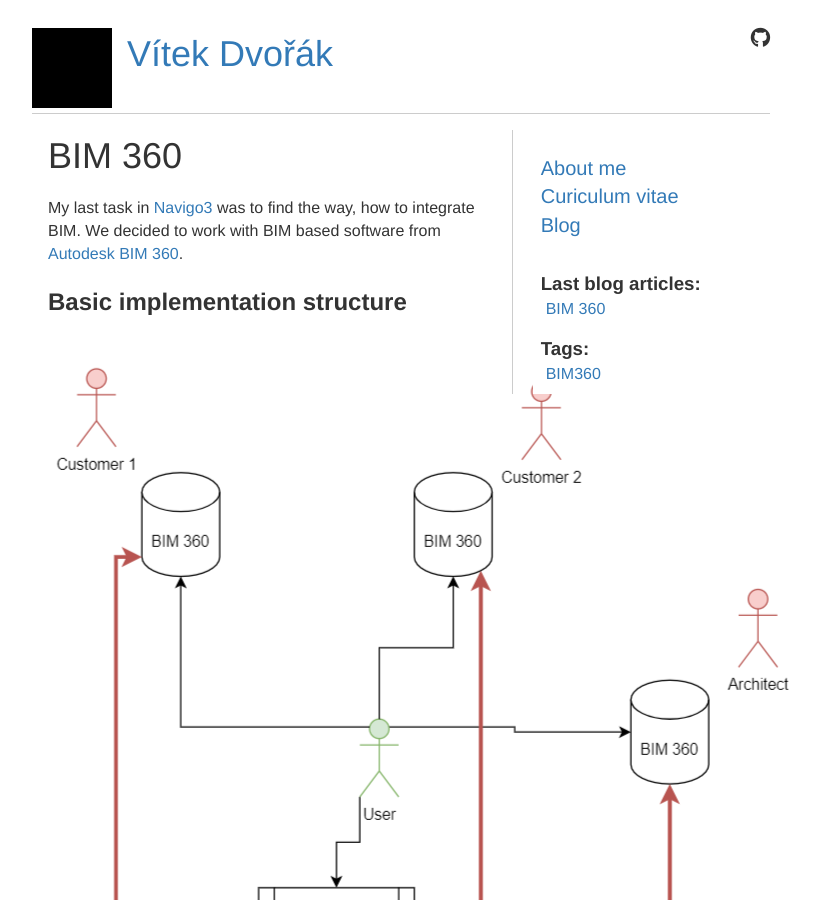
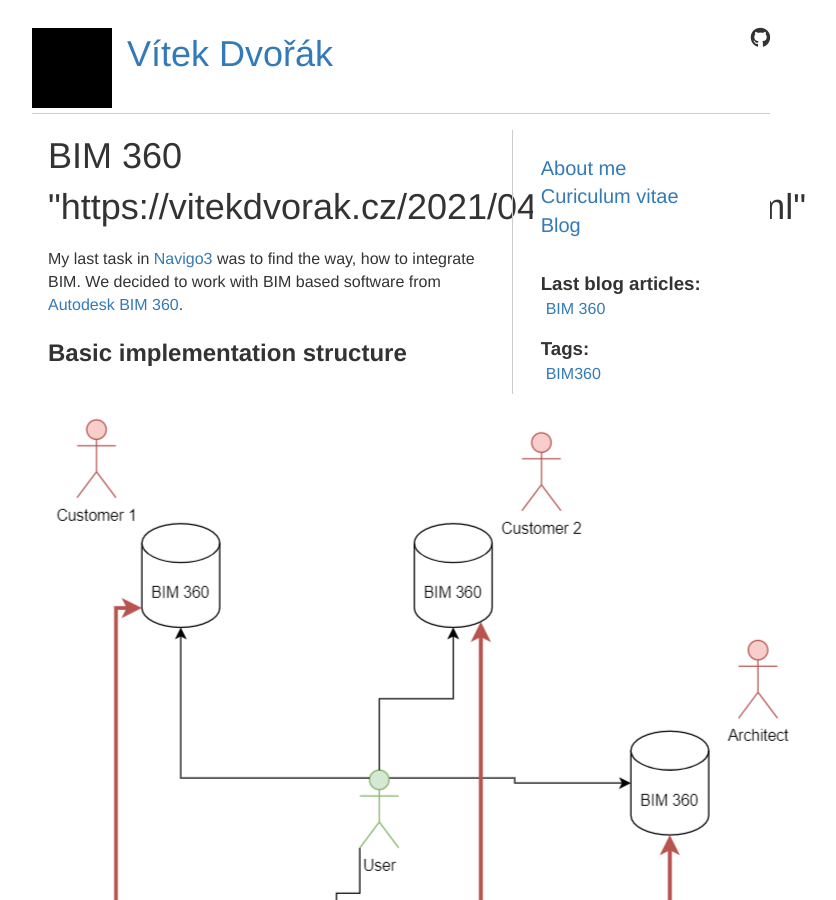
Before and after one commit to vdvorak/vitekdvorak.github.io, a Jekyll site: the page built from _posts/2021-04-03-bim360.md, in a window 1280 px wide and 900 px high. Shown: the whole window, without its empty margins (239-1075 px from the left). Built offline with Jekyll 4.4.1, drawn with Linux system fonts in a browser that asks for light colours; nearby versions of some CDN libraries; comment, search, counter and statistics services are not loaded.

Commit message:
Update post.html

```diff
--- a/_layouts/post.html
+++ b/_layouts/post.html
@@ -4,6 +4,7 @@ comments: true
 ---
 
 <h1>{{ page.title }}</h1>
+<h1>"{{site.url}}{{ page.url }}"</h1>
 <article>{{ content }}</article>
 
 {% if page.comments %}
```
